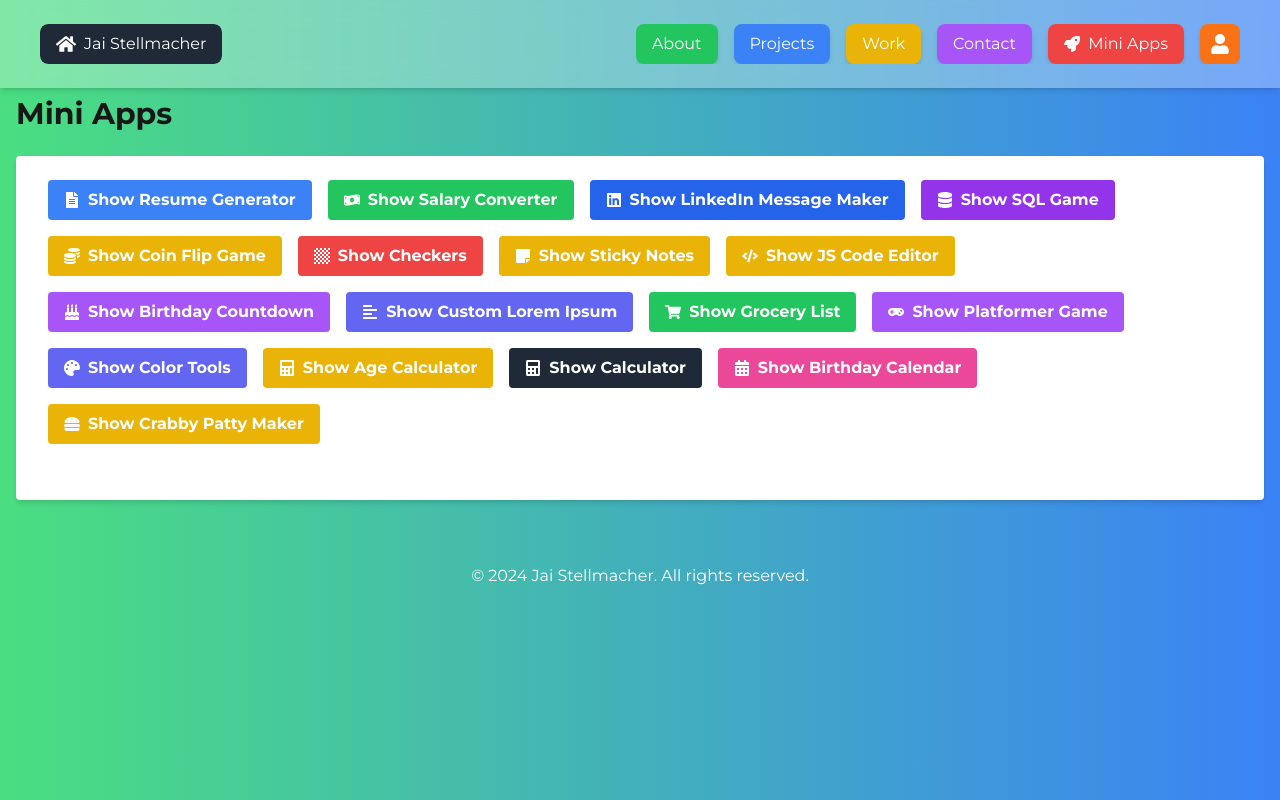
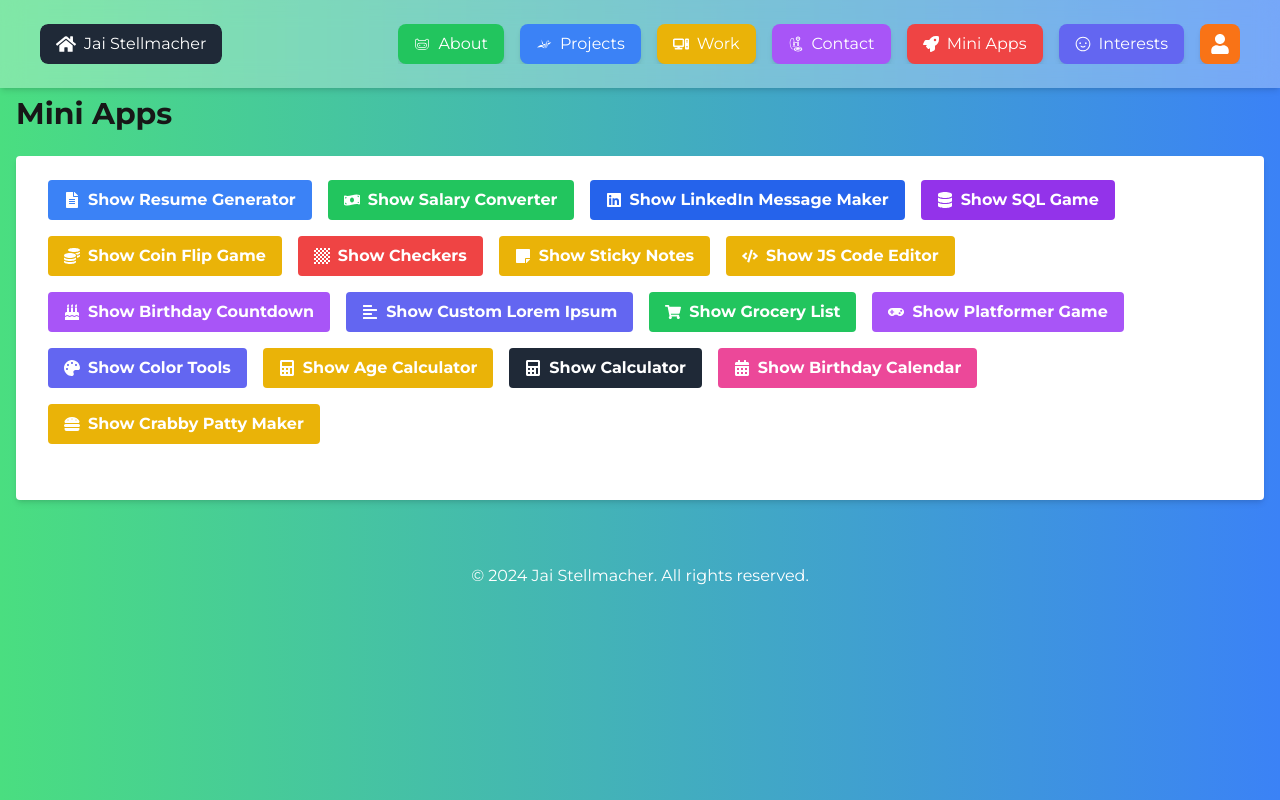
Before and after one commit to jstellmacher/portfolio_site, a Next.js app: page /miniApps in a window 1280 px wide. Built offline with nearby package versions, Linux system fonts and the light colour scheme; a web font is replaced by a local one.

Commit message:
icons are fun

```diff
--- a/components/Navigation.jsx
+++ b/components/Navigation.jsx
@@ -3,7 +3,14 @@
 import React, { useState, useEffect } from 'react';
 import Link from 'next/link';
 import { FaUser, FaBars, FaTimes, FaHome, FaRocket } from 'react-icons/fa';
-import LoginForm from './LoginForm'; // Adjust the path as necessary
+import { GoSmiley } from "react-icons/go";
+import { PiFinnTheHumanLight } from "react-icons/pi";
+import { GiPaperCrane } from "react-icons/gi";
+import { FaComputer } from "react-icons/fa6";
+import { GiCandlestickPhone } from "react-icons/gi";
+
+import LoginForm from './LoginForm';
+// import { classNames } from '@react-pdf-viewer/core';
 
 const Navigation = ({ pathname }) => {
   const [isLoggedIn, setIsLoggedIn] = useState(false);
@@ -104,6 +111,7 @@ const Navigation = ({ pathname }) => {
                 <NavLink href="#experience" label="Work" color="yellow" mobile onClick={handleNavigation} smoothScroll={smoothScroll} />
                 <NavLink href="#contact" label="Contact" color="purple" mobile onClick={handleNavigation} smoothScroll={smoothScroll} />
                 <NavLink href="/miniApps" label="Mini Apps" color="red" mobile onClick={handleNavigation} />
+                <NavLink href="/interests" label="Interests" color="indigo" mobile onClick={handleNavigation} />
                 <LoginButton isLoggedIn={isLoggedIn} onClick={isLoggedIn ? handleLogout : handleLoginClick} mobile />
               </div>
             </div>
@@ -111,11 +119,12 @@ const Navigation = ({ pathname }) => {
         </>
       ) : (
         <div className="flex items-center space-x-2 sm:space-x-4 flex-nowrap overflow-x-auto whitespace-nowrap">
-          <NavLink href="#about" label="About" color="green" onClick={handleNavigation} smoothScroll={smoothScroll} />
-          <NavLink href="#projects" label="Projects" color="blue" onClick={handleNavigation} smoothScroll={smoothScroll} />
-          <NavLink href="#experience" label="Work" color="yellow" onClick={handleNavigation} smoothScroll={smoothScroll} />
-          <NavLink href="#contact" label="Contact" color="purple" onClick={handleNavigation} smoothScroll={smoothScroll} />
+          <NavLink href="#about" label="About" color="green" icon={<PiFinnTheHumanLight className="mr-2" />} onClick={handleNavigation} smoothScroll={smoothScroll} />
+          <NavLink href="#projects" label="Projects" color="blue" icon={<GiPaperCrane className="mr-2" />} onClick={handleNavigation} smoothScroll={smoothScroll} />
+          <NavLink href="#experience" label="Work" color="yellow" icon={<FaComputer className="mr-2"/>} onClick={handleNavigation} smoothScroll={smoothScroll} />
+          <NavLink href="#contact" label="Contact" color="purple" icon={<GiCandlestickPhone className="mr-2" />} onClick={handleNavigation} smoothScroll={smoothScroll} />
           <NavLink href="/miniApps" label="Mini Apps" color="red" icon={<FaRocket className="mr-2" />} onClick={handleNavigation} />
+          <NavLink href="/interests" label="Interests" color="indigo" icon={<GoSmiley className="mr-2" />} onClick={handleNavigation} />
           <LoginButton isLoggedIn={isLoggedIn} onClick={isLoggedIn ? handleLogout : handleLoginClick} />
         </div>
       )}
@@ -125,6 +134,7 @@ const Navigation = ({ pathname }) => {
       )}
     </nav>
   );
+
 
 };
 
@@ -137,16 +147,14 @@ const NavLink = ({ href, label, color, mobile, onClick, smoothScroll, icon }) =>
       }
       if (onClick) onClick(e, href);
     }}
-    className={`
-      ${mobile ? 'block py-2 text-white' : `px-3 py-1 sm:px-4 sm:py-2 bg-${color}-500 text-white text-sm sm:text-base rounded-lg shadow-md hover:bg-${color}-600 active:bg-${color}-700 flex items-center whitespace-nowrap`}
-      transition duration-300
-    `}
+    className={`flex items-center px-3 py-1 sm:px-4 sm:py-2 bg-${color}-500 text-white text-sm sm:text-base rounded-lg shadow-md hover:bg-${color}-600 active:bg-${color}-700 transition duration-300 whitespace-nowrap`}
     aria-label={`${label} ${href.startsWith('#') ? 'section' : 'page'}`}
   >
     {icon}
     {label}
   </a>
 );
+
 
 const LoginButton = ({ isLoggedIn, onClick, mobile }) => (
   <button
--- a/components/ProjectsSection.jsx
+++ b/components/ProjectsSection.jsx
@@ -91,8 +91,8 @@ const ProjectsSection = () => {
         </div>
 
         <div className="w-full mx-auto">
-          <div className="grid grid-cols-1 sm:grid-cols-2 lg:grid-cols-3 gap-6 sm:gap-8 md:gap-10">
-            {filteredProjects.map((project) => (
+        <div className="grid grid-cols-1 sm:grid-cols-1 md:grid-cols-2 lg:grid-cols-3 gap-6 sm:gap-8 md:gap-10">
+        {filteredProjects.map((project) => (
               <div
                 key={project.title}
                 className={`relative p-4 sm:p-6 rounded-xl overflow-hidden transition-all duration-300 transform hover:scale-105 hover:shadow-2xl flex flex-col h-full bg-gradient-to-br ${getCategoryGradient(project.category)}`}
```
